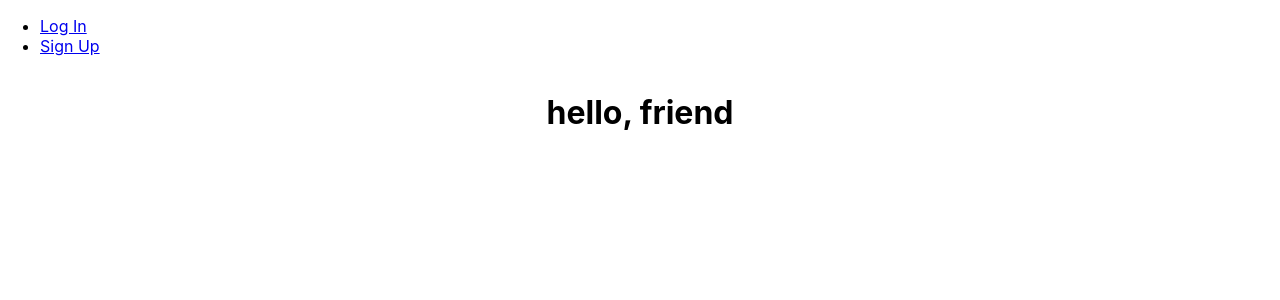
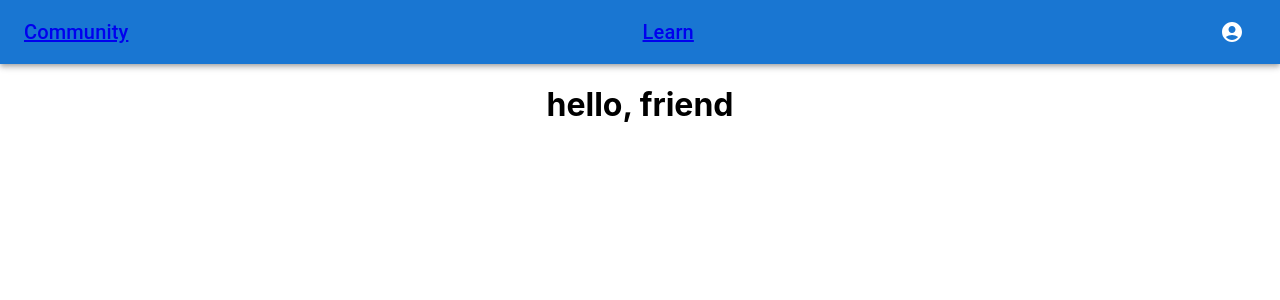
Before and after one commit to andywtse/Supplementary-Programming, a React (Create React App) app: page / in a window 1280 px wide. Shown: the top 300 px of the page. Built offline with nearby package versions, Linux system fonts and the light colour scheme; no server answers.

Commit message:
mui navbar

```diff
--- a/src/App.jsx
+++ b/src/App.jsx
@@ -5,8 +5,10 @@ import Signup from './pages/Signup/Signup'
 import Login from './pages/Login/Login'
 import Landing from './pages/Landing/Landing'
 import Profiles from './pages/Profiles/Profiles'
+import Learning from './pages/Learning/Learning'
 import ChangePassword from './pages/ChangePassword/ChangePassword'
 import * as authService from './services/authService'
+
 
 const App = () => {
   const [user, setUser] = useState(authService.getUser())
@@ -49,6 +51,10 @@ const App = () => {
             )
           }
         />
+        <Route
+        path="/learn"
+        element={<Learning/>}
+        />
       </Routes>
     </>
   )
--- a/src/components/NavBar/NavBar.jsx
+++ b/src/components/NavBar/NavBar.jsx
@@ -1,27 +1,78 @@
 import { Link } from 'react-router-dom'
+import '../NavBar/NavBar.css'
+import * as React from 'react';
+import AppBar from '@mui/material/AppBar';
+import Box from '@mui/material/Box';
+import Toolbar from '@mui/material/Toolbar';
+import Typography from '@mui/material/Typography';
+import IconButton from '@mui/material/IconButton';
+import AccountCircle from '@mui/icons-material/AccountCircle';
+import MenuItem from '@mui/material/MenuItem';
+import Menu from '@mui/material/Menu';
 
 const NavBar = ({ user, handleLogout }) => {
+  const [auth, setAuth] = React.useState(true);
+  const [anchorEl, setAnchorEl] = React.useState(null);
+
+  const handleChange = (event) => {
+    setAuth(event.target.checked);
+  };
+
+  const handleMenu = (event) => {
+    setAnchorEl(event.currentTarget);
+  };
+
+  const handleClose = () => {
+    setAnchorEl(null);
+  };
+
   return (
-    <>
-      {user ?
-        <nav>
-          <ul>
-            <li>Welcome, {user.name}</li>
-            <li><Link to="/profiles">Profiles</Link></li>
-            <li><Link to="" onClick={handleLogout}>LOG OUT</Link></li>
-            <li><Link to="/changePassword">Change Password</Link></li>
-          </ul>
-        </nav>
-      :
-        <nav>
-          <ul>
-            <li><Link to="/login">Log In</Link></li>
-            <li><Link to="/signup">Sign Up</Link></li>
-          </ul>
-        </nav>
-      }
-    </>
-  )
+    <Box sx={{ flexGrow: 1 }}>
+      <AppBar position="static">
+        <Toolbar>
+          <Typography variant="h6" component="div" sx={{ flexGrow: 1 }}>
+            <Link to="/profiles">Community</Link>
+          </Typography>
+          <Typography variant="h6" component="div" sx={{ flexGrow: 1 }}>
+            <Link to="/learn"> Learn</Link>
+          </Typography>
+            <div>
+              <IconButton
+                size="large"
+                aria-label="account of current user"
+                aria-controls="menu-appbar"
+                aria-haspopup="true"
+                onClick={handleMenu}
+                color="inherit"
+              >
+                <AccountCircle />
+              </IconButton>
+              <Menu
+                id="menu-appbar"
+                anchorEl={anchorEl}
+                anchorOrigin={{
+                  vertical: 'top',
+                  horizontal: 'right',
+                }}
+                keepMounted
+                transformOrigin={{
+                  vertical: 'top',
+                  horizontal: 'right',
+                }}
+                open={Boolean(anchorEl)}
+                onClose={handleClose}
+              >
+
+                <MenuItem onClick={handleClose}><Link to="/signup">Sign Up</Link></MenuItem>
+                <MenuItem onClick={handleClose}><Link to="/login">Log In</Link></MenuItem>
+                <MenuItem onClick={handleClose}><Link to="" onClick={handleLogout}>LOG OUT</Link></MenuItem>
+                <MenuItem onClick={handleClose}> <Link to="/changePassword">Change Password</Link></MenuItem>
+              </Menu>
+            </div>
+        </Toolbar>
+      </AppBar>
+    </Box>
+  );
 }
 
 export default NavBar
--- /dev/null
+++ b/src/pages/Learning/Learning.jsx
@@ -0,0 +1,14 @@
+
+
+const Learning = () => {
+
+  return (
+    <>
+      <h1>
+        Front End Learning
+      </h1>
+    </>
+  )
+}
+
+export default Learning
```
Also changed, not shown: src/components/NavBar/NavBar.css (added), 1 other file (tests, documents, lock files or other folders).
